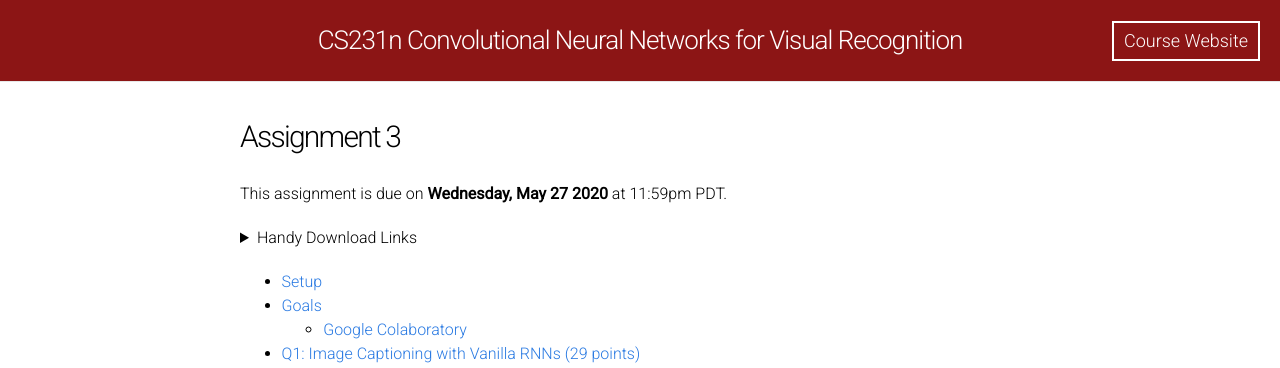
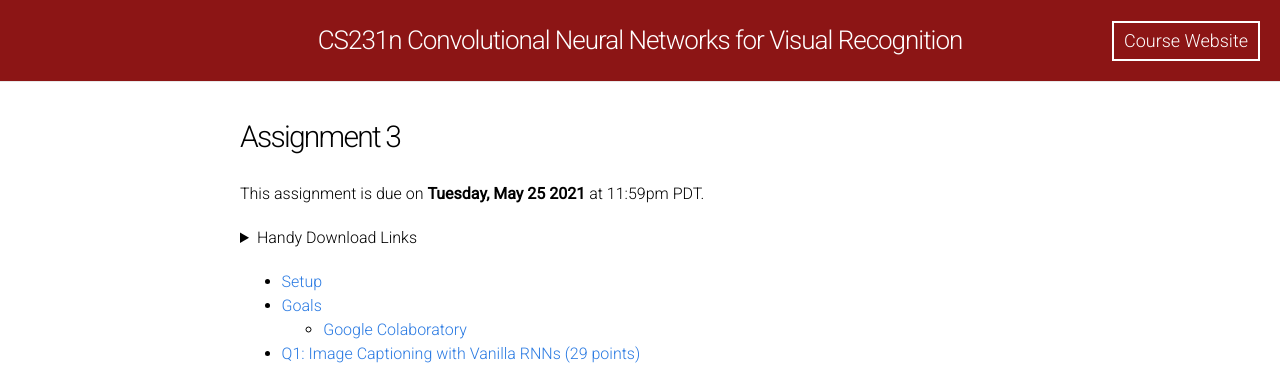
Before and after one commit to cs231n/cs231n.github.io, a Jekyll site: the page built from assignments/2021/assignment3.md, in a window 1280 px wide and 900 px high. Shown: the top 368 px of the window. Built offline with Jekyll 4.4.1, drawn with Linux system fonts in a browser that asks for light colours.

Commit message:
Update assignment3.md

```diff
--- a/assignments/2021/assignment3.md
+++ b/assignments/2021/assignment3.md
@@ -5,7 +5,7 @@ mathjax: true
 permalink: /assignments2020/assignment3/
 ---
 
-This assignment is due on **Wednesday, May 27 2020** at 11:59pm PDT.
+This assignment is due on **Tuesday, May 25 2021** at 11:59pm PDT.
 
 <details>
 <summary>Handy Download Links</summary>
```
